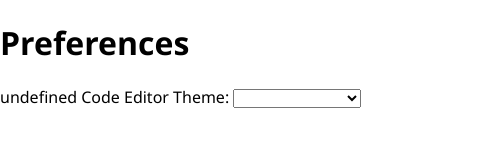
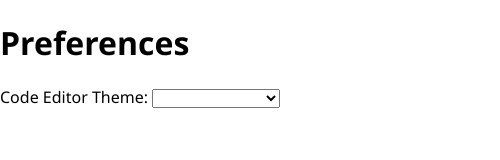
Before and after one commit to warrenbuckley/Nucache.Explorer, an Electron app: page Nucache.Explorer.Client/preferences.html in a window 500 px wide. Drawn offline with Linux system fonts and the light colour scheme; no server answers.

Commit message:
Remove a bit of debug/testing code from pref HTML

```diff
--- a/Nucache.Explorer.Client/preferences.html
+++ b/Nucache.Explorer.Client/preferences.html
@@ -13,8 +13,6 @@
 
     <h1>Preferences</h1>
 
-    <script>document.write(process.versions.node)</script>
-
     <label for="theme">Code Editor Theme:</label>
     <select name="theme" id="theme-selector">
         <option value="monokai">Monokai (Default)</option>
```
